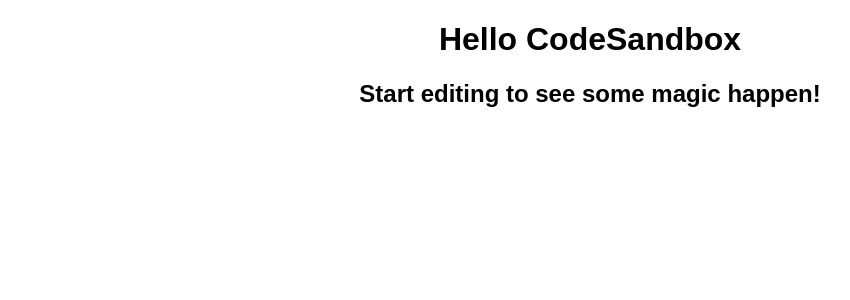
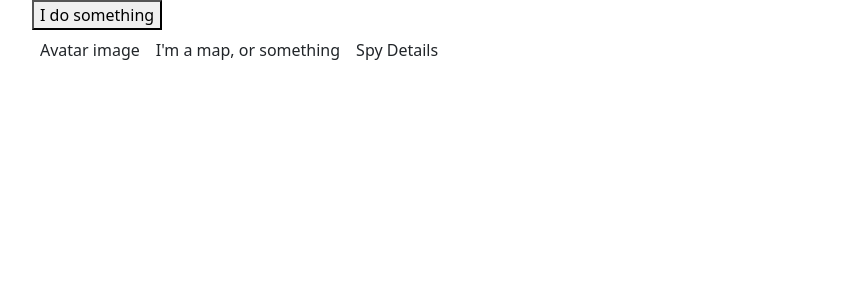
Before and after one commit to bryanweaver/bw-pnmac-spy-ui, a React (Create React App) app: page / in a window 1280 px wide. Shown: the top 300 px of the page, without its empty margins (50-900 px from the left). Built offline with nearby package versions, Linux system fonts and the light colour scheme.

Commit message:
add homepage and basic component layout

```diff
--- a/src/App.tsx
+++ b/src/App.tsx
@@ -1,10 +1,6 @@
 import "./styles.css";
+import HomePage from "./pages/home";
 
 export default function App() {
-  return (
-    <div className="App">
-      <h1>Hello CodeSandbox</h1>
-      <h2>Start editing to see some magic happen!</h2>
-    </div>
-  );
+  return <HomePage />;
 }
--- /dev/null
+++ b/src/api/index.tsx
@@ -0,0 +1,3 @@
+import axios from "axios";
+
+export default axios.create({ baseURL: "https://randomuser.me/api" });
--- /dev/null
+++ b/src/pages/home.tsx
@@ -0,0 +1,25 @@
+import ActionButton from "../components/button";
+import SpyDetails from "../components/details";
+import SpyAvatar from "../components/avatar";
+import Map from "../components/map";
+
+const HomePage = () => {
+  return (
+    <div className="container h-100">
+      <ActionButton />
+      <div className="d-flex">
+        <div className="p-2">
+          <SpyAvatar />
+        </div>
+        <div className="p-2">
+          <Map />
+        </div>
+        <div className="p-2">
+          <SpyDetails />
+        </div>
+      </div>
+    </div>
+  );
+};
+
+export default HomePage;
--- a/src/styles.css
+++ b/src/styles.css
@@ -1,3 +1,5 @@
+@import "bootstrap/dist/css/bootstrap.css";
+
 .App {
   font-family: sans-serif;
   text-align: center;
```
